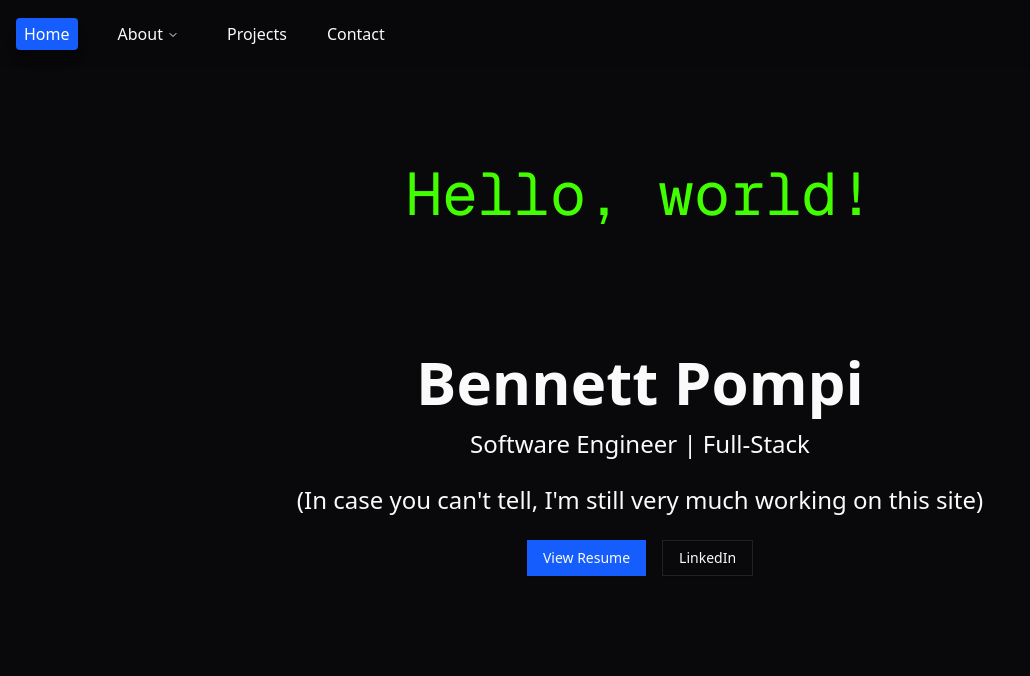
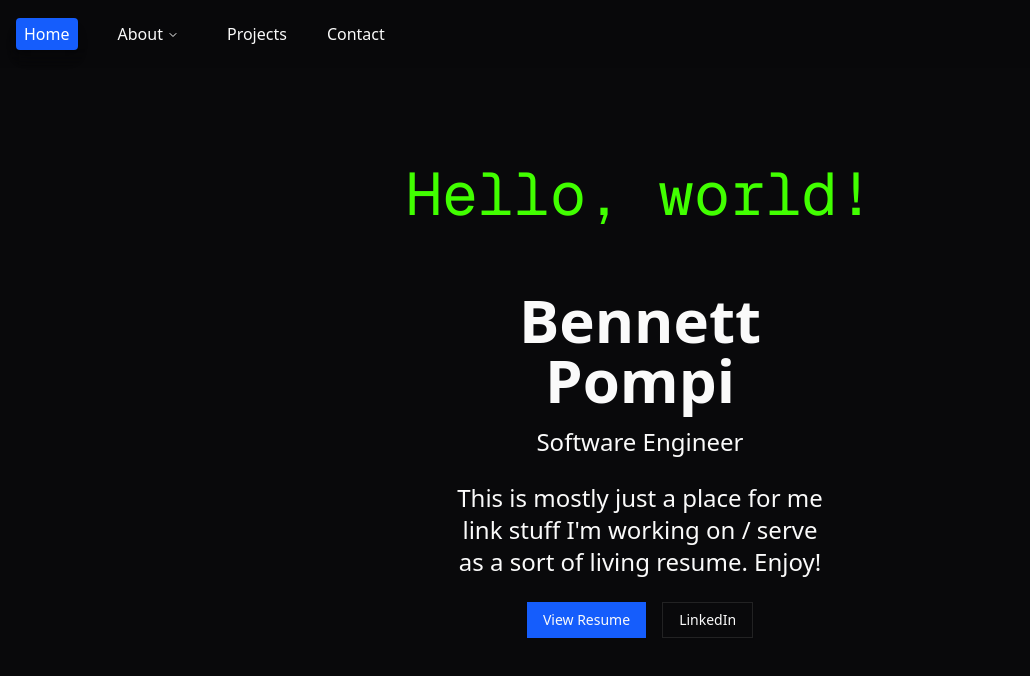
Before and after one commit to BennettPompi/personal-site, a Next.js app: page / in a window 1280 px wide. Shown: the top 676 px of the page, without its empty margins (0-1030 px from the left). Built offline with nearby package versions, Linux system fonts and the light colour scheme.

Commit message:
actually fin

```diff
--- a/src/app/HomePage.tsx
+++ b/src/app/HomePage.tsx
@@ -14,16 +14,16 @@ export default function HomePage() {
                 <p className="absolute top-1/8 left-1/2 transform translate-x-[calc(-50%+0.25em)] text-6xl font-mono animate-typing overflow-hidden whitespace-nowrap border-r-[0.5em] box-content z-10">
                     Hello, world!
                 </p>
-                <div className="relative z-10 flex h-full flex-col items-center justify-center px-6 text-center">
+                <div className="relative z-10 flex h-full flex-col items-center justify-center px-6 text-center w-full md:w-1/3">
                     <h1 className="text-4xl md:text-6xl font-bold mb-4">
                         Bennett Pompi
                     </h1>
                     <p className="text-lg md:text-2xl mb-6">
-                        Software Engineer | Full-Stack
+                        Software Engineer
                     </p>
                     <p className="text-lg md:text-2xl mb-6">
                         {
-                            "(In case you can't tell, I'm still very much working on this site)"
+                            "This is mostly just a place for me link stuff I'm working on / serve as a sort of living resume. Enjoy!"
                         }
                     </p>
                     <div className="flex gap-4">
```
